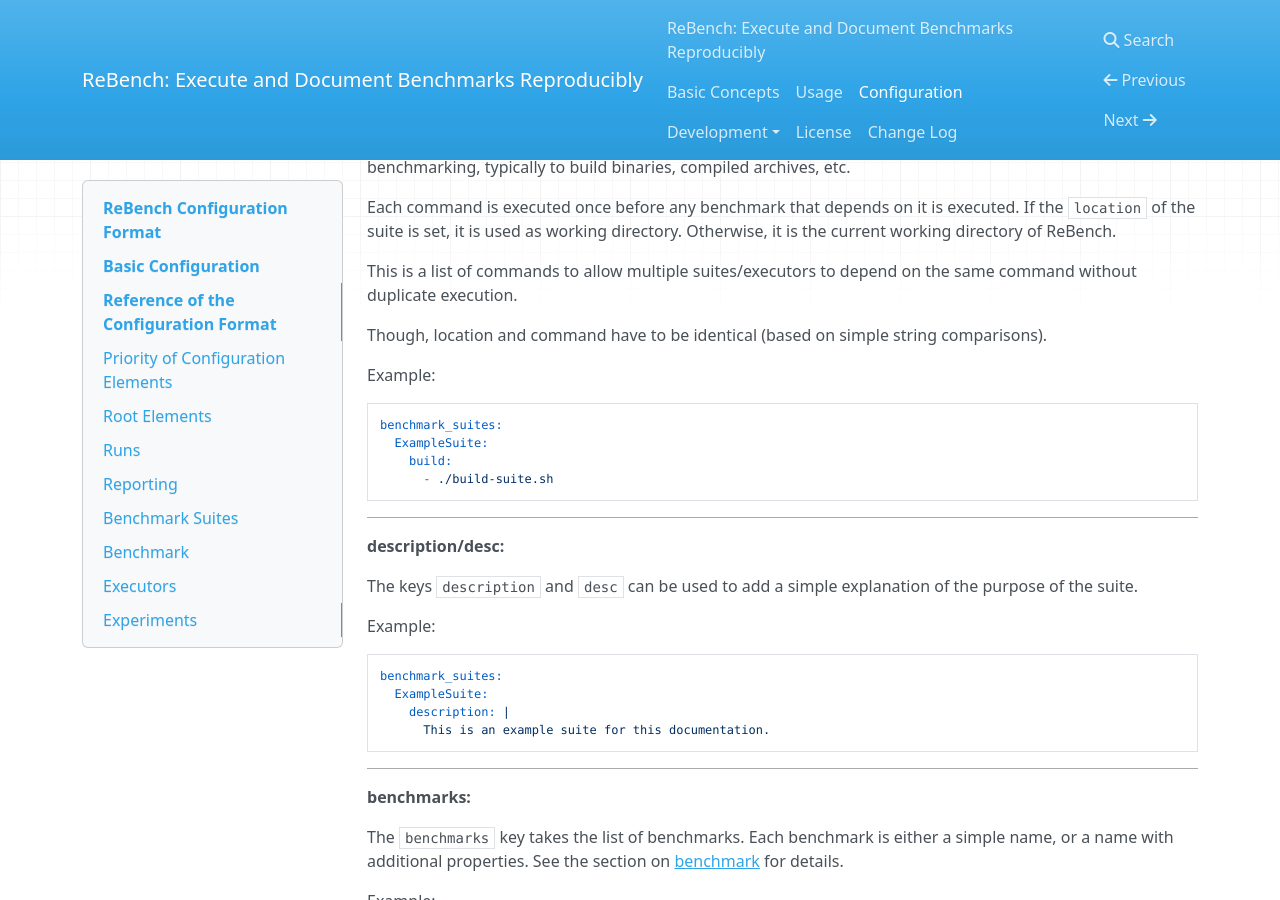
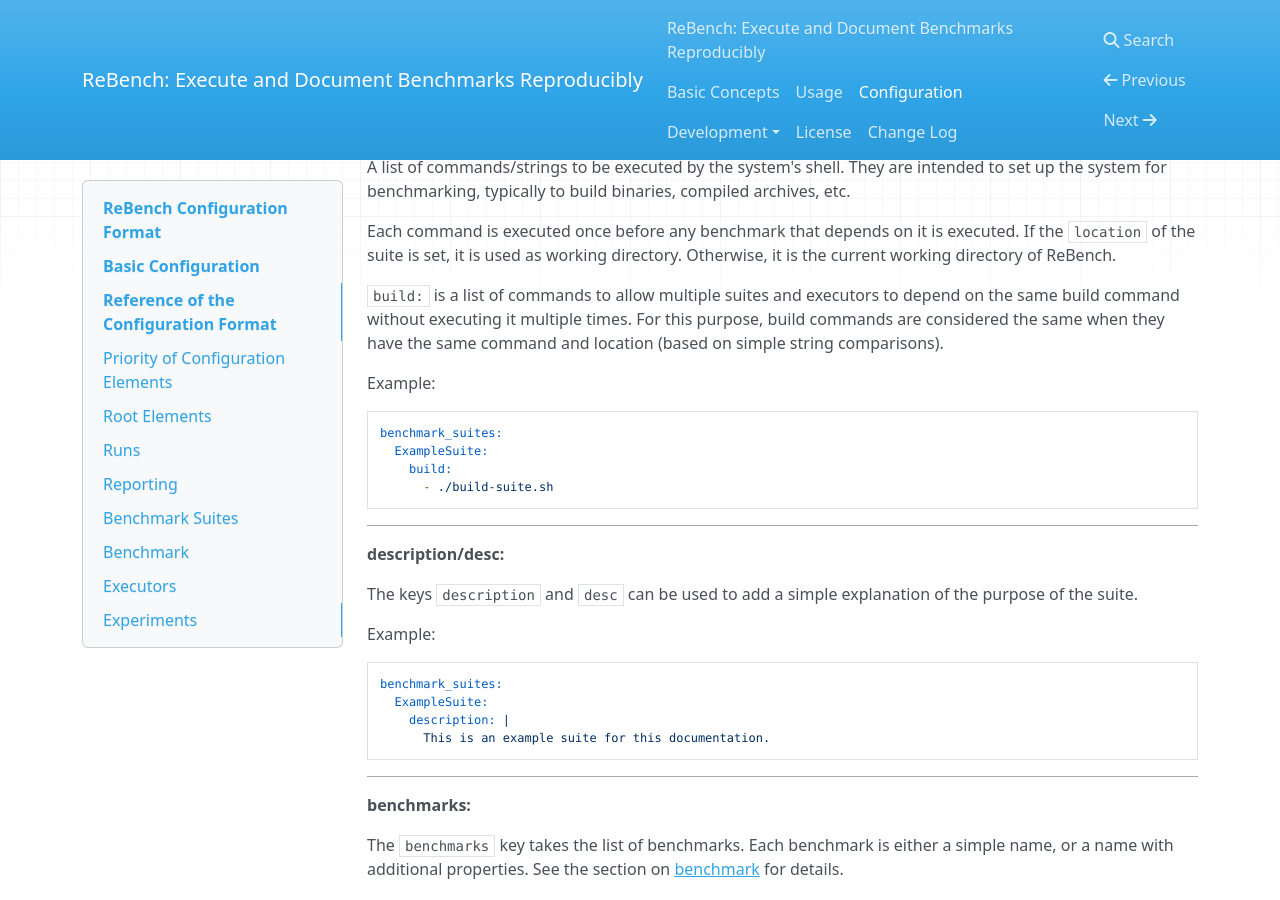
Before and after one commit to smarr/ReBench, an MkDocs documentation site: the page built from docs/config.md, in a window 1280 px wide and 900 px high, scrolled down 7366 px. Built offline with MkDocs 1.6.1, drawn with Linux system fonts in a browser that asks for light colours; nearby versions of some CDN libraries; old or Windows-style settings are respelled for this version of MkDocs; some of the changed text lies outside the part shown.

Commit message:
Clarifying build commands and fix some edits
Signed-off-by: Stefan Marr <git@stefan-marr.de>

````diff
--- a/docs/config.md
+++ b/docs/config.md
@@ -41,7 +41,7 @@
         suites:
           - ExampleSuite
         executions:
-            - MyBin1
+          - MyBin1
 ```
 
 This example shows the general structure of a ReBench configuration.
@@ -289,8 +289,6 @@
 in the results.
 ![Use not recommended](https://img.shields.io/badge/Use%20Not%20Recommended-Jun%202018-orange.svg)
 
-<!-- FIXME: What's the default? -->
-
 Example:
 
 ```yaml
@@ -418,12 +416,10 @@
 is executed. If the `location` of the suite is set, it is used as
 working directory. Otherwise, it is the current working directory of ReBench.
 
-This is a list of commands to allow multiple suites/executors to depend on the
-same command without duplicate execution.
-
-<!-- FIXME: I don't understand this sentence -->
-Though, location and command have to be identical (based on simple
-string comparisons).
+`build:` is a list of commands to allow multiple suites and executors to depend on the
+same build command without executing it multiple times.
+For this purpose, build commands are considered the same when they have the
+same command and location (based on simple string comparisons).
 
 Example:
 
@@ -695,12 +691,11 @@
 If the `path` of the executor is set, it is used as
 working directory. Otherwise, it is the current working directory of ReBench.
 
-This is a list of commands to allow multiple suites/executors to depend on the
-same command without duplicate execution.
+`build:` is a list of commands to allow multiple suites and executors to depend on the
+same build command without executing it multiple times.
+For this purpose, build commands are considered the same when they have the
+same command and location (based on simple string comparisons).
 
-<!-- FIXME: I don't understand this sentence -->
-Though, location and command have to be identical (based on simple
-string comparisons).
 
 Example:
 
````
Also changed, not shown: other parts of docs/config.md (+2 -2 lines), docs/concepts.md (+1 -1 lines).
